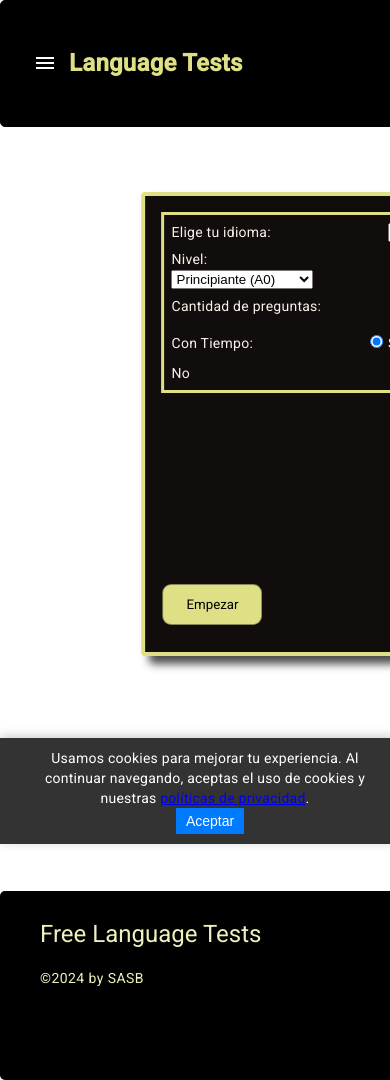
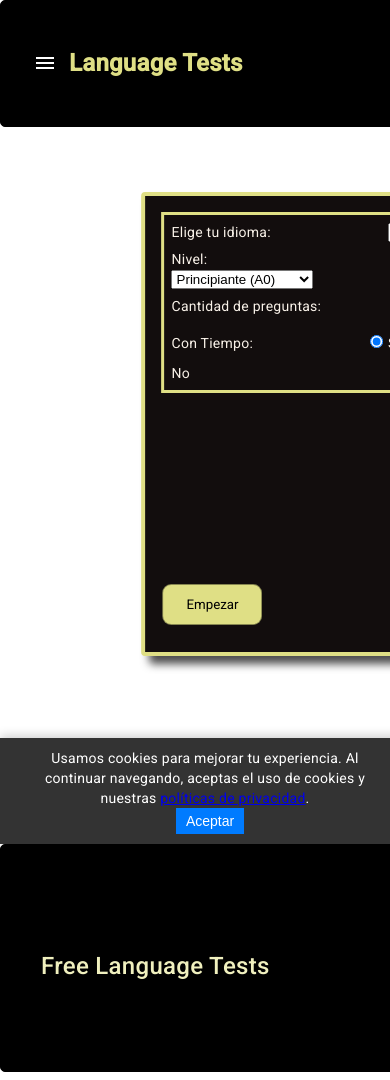
Before and after one commit to sebasxx85/englishProyect, an Angular app: page /home in a window 390 px wide. Shown: the top 1080 px of the page. Built offline with nearby package versions, Linux system fonts and the light colour scheme.

Commit message:
footer fixed

```diff
--- a/src/app/Shared/components/footer/footer.component.html
+++ b/src/app/Shared/components/footer/footer.component.html
@@ -1,4 +1,5 @@
 <footer>
-    <h1 class="titulo">{{title}}</h1>
-    <h4 class="titulo2"> ©2024 by SASB</h4>
+    <mat-toolbar class="toolbar">
+        <h1 class="titulo">{{title}}</h1>
+    </mat-toolbar>
 </footer>
--- a/src/app/Shared/components/footer/footer.component.scss
+++ b/src/app/Shared/components/footer/footer.component.scss
@@ -1,49 +1,20 @@
 
-footer {
-  height: 127px;
+.toolbar{
+  width: calc(100% - 10px); /* Resta los márgenes izquierdo y derecho del body */
+  margin-bottom: 7px;
+  height: 87px;
   background-color: #000;
   color: #fff;
   padding: 10px 20px;
-  margin-top: 47px;
-  margin-bottom: 0;
-  border: '0.7'px solid #000;  /* Borde ligero */
+  display: flex;
+  justify-content: space-between;
+  align-items: center;
+  z-index: 1000; /* Asegúrate de que el header esté encima de otros elementos */
+  box-sizing: border-box; /* Incluye padding y border en el ancho */
+  border: 1px solid #000;  /* Borde ligero */
   border-radius: 5px;
-  min-height: 20vh;
-  min-width: 97vh;
-}
-
- /* Pantallas entre 726px y 926px */
- @media (max-width: 926px) and (min-width: 726px) {
-  footer {
-    min-width: 97vh;
-
-  }
- }
-
-/* Pantallas entre 560px y 725px */
-@media (max-width: 725px) and (min-width: 560px) {
-  footer {
-    min-width: 97vh;
-
-  }
-}
-
-@media (max-width: 560px) and (min-width: 425px) {
-  footer{
-    min-width: 97vh;
-    max-width: 150px;
-
-  }
-
-}
-
-@media (max-width: 425px) and (min-width: 210px) {
-  footer {
-    min-width: 97vh;
-    max-width: 150px;
-
-  }
-
+  min-height: 27vh;
+  min-width: 100vh;
 }
 
 .titulo {
@@ -62,7 +33,7 @@ footer {
   color: rgb(240, 240, 190);
   margin-left: 20px; /* Opcional: margen interno para texto */
   margin-top: 10px;
-  text-align: left; /* Alinea a la izquierda */
+  text-align: right; /* Alinea a la izquierda */
   font-size: 14px; /* Ajusta el tamaño de fuente */
 }
 
--- a/src/app/Shared/components/header/header.component.html
+++ b/src/app/Shared/components/header/header.component.html
@@ -1,4 +1,3 @@
-
 <header>
   <mat-toolbar class="toolbar">
     <!-- Menú para dispositivos móviles -->
--- a/src/app/Shared/components/header/header.component.scss
+++ b/src/app/Shared/components/header/header.component.scss
@@ -16,7 +16,7 @@
   border: 1px solid #000;  /* Borde ligero */
   border-radius: 5px;
   min-height: 15vh;
-  min-width: 97vh;
+  min-width: 100vh;
 }
 
 .spacer {
```
Lines whose indentation alone changed are shown as unchanged.
